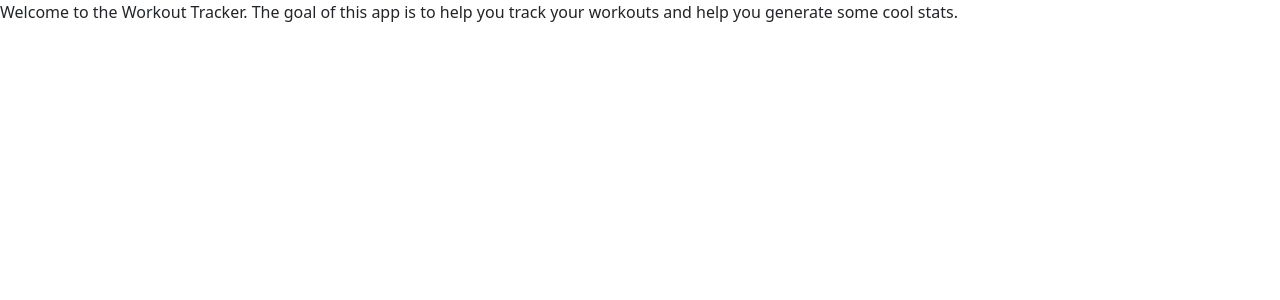
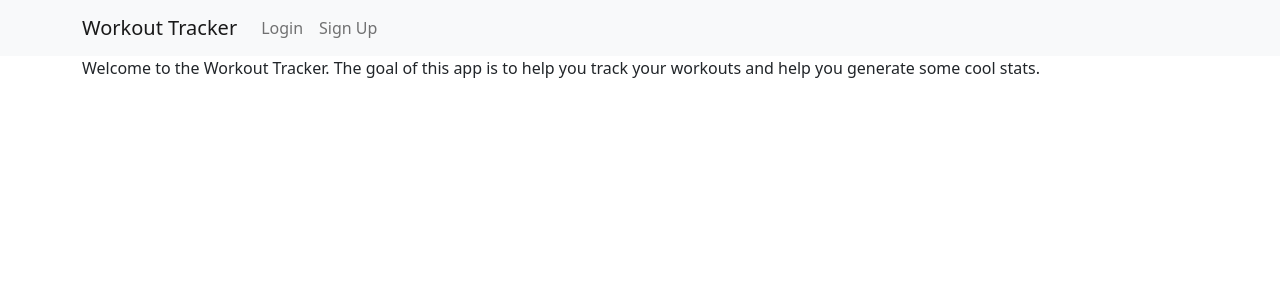
Before and after one commit to rgero/React_WorkoutTracker, a React (Create React App) app in the folder workout_tracker/: page / in a window 1280 px wide. Shown: the top 300 px of the page. Built offline with nearby package versions, Linux system fonts and the light colour scheme.

Commit message:
Starting to play around with a Navigation Bar.

```diff
--- a/workout_tracker/src/App.js
+++ b/workout_tracker/src/App.js
@@ -14,11 +14,14 @@ import { SignUpPage } from './components/authentication/SignUpPage';
 import { AddWorkoutPage } from './components/workout/AddWorkoutPage';
 import { ViewWorkoutsPage } from './components/workout/ViewWorkoutsPage';
 
+import NavigationBar from "./components/Navigation";
+
 function App() {
   const context = useContext(AuthContext);
 
   return (
     <AuthProvider>
+      <NavigationBar/>
       <WorkoutProvider>
         <BrowserRouter>
           <Routes>
@@ -26,7 +29,7 @@ function App() {
             <Route path="login" element={<LoginPage/>} />
             <Route path="signup" element={<SignUpPage/>} />
             <Route path="dashboard" element={<DashboardPage/>} />
-            <Route path="addworkout" element={<AddWorkoutPage/>} />
+            <Route path="createworkout" element={<AddWorkoutPage/>} />
             <Route path="viewworkouts" element={<ViewWorkoutsPage/>} />
           </Routes>
         </BrowserRouter>
--- /dev/null
+++ b/workout_tracker/src/components/Navigation.js
@@ -0,0 +1,38 @@
+import React, { useContext, useEffect, useState } from 'react';
+import Container from 'react-bootstrap/Container';
+import Nav from 'react-bootstrap/Nav';
+import Navbar from 'react-bootstrap/Navbar';
+
+import {Context as AuthContext} from '../context/AuthContext';
+
+function NavigationBar() {
+    const {state, tryLocalSignin} = useContext(AuthContext);
+
+    useEffect(()=> {
+        tryLocalSignin();
+    }, [tryLocalSignin])
+
+    return (
+        <Navbar bg="light" expand="lg">
+            <Container>
+                <Navbar.Brand href="/">Workout Tracker</Navbar.Brand>
+                <Navbar.Toggle aria-controls="basic-navbar-nav" />
+                <Navbar.Collapse id="basic-navbar-nav">
+                    { state.token ? (
+                        <Nav className="me-auto">
+                            <Nav.Link href="/dashboard">Dashboard</Nav.Link>
+                            <Nav.Link href="/createworkout">Add Workout</Nav.Link>
+                        </Nav>
+                    ) : (
+                        <Nav className="me-auto">
+                            <Nav.Link href="/login">Login</Nav.Link>
+                            <Nav.Link href="/signup">Sign Up</Nav.Link>
+                        </Nav>
+                    )}
+                </Navbar.Collapse>
+            </Container>
+        </Navbar>
+    );
+}
+
+export default NavigationBar;
--- a/workout_tracker/src/components/authentication/SignUpPage.js
+++ b/workout_tracker/src/components/authentication/SignUpPage.js
@@ -20,7 +20,7 @@ export const SignUpPage = ()=>
     {
         return (
             <Container fluid="md">
-                <h1>Login</h1>
+                <h3>Sign Up for the Workout Tracker</h3>
                 <SignUpForm
                     errorMessage={state.errorMessage}
                     onSubmit={({email, password})=> signUp({email, password})}
--- a/workout_tracker/src/pages/IndexPage.js
+++ b/workout_tracker/src/pages/IndexPage.js
@@ -1,8 +1,10 @@
+import Container from 'react-bootstrap/Container';
+
 function IndexPage() {
     return (
-      <div>
-          Welcome to the Workout Tracker. The goal of this app is to help you track your workouts and help you generate some cool stats.
-      </div>
+        <Container>
+            Welcome to the Workout Tracker. The goal of this app is to help you track your workouts and help you generate some cool stats.
+        </Container>
     );
   }
 
```
